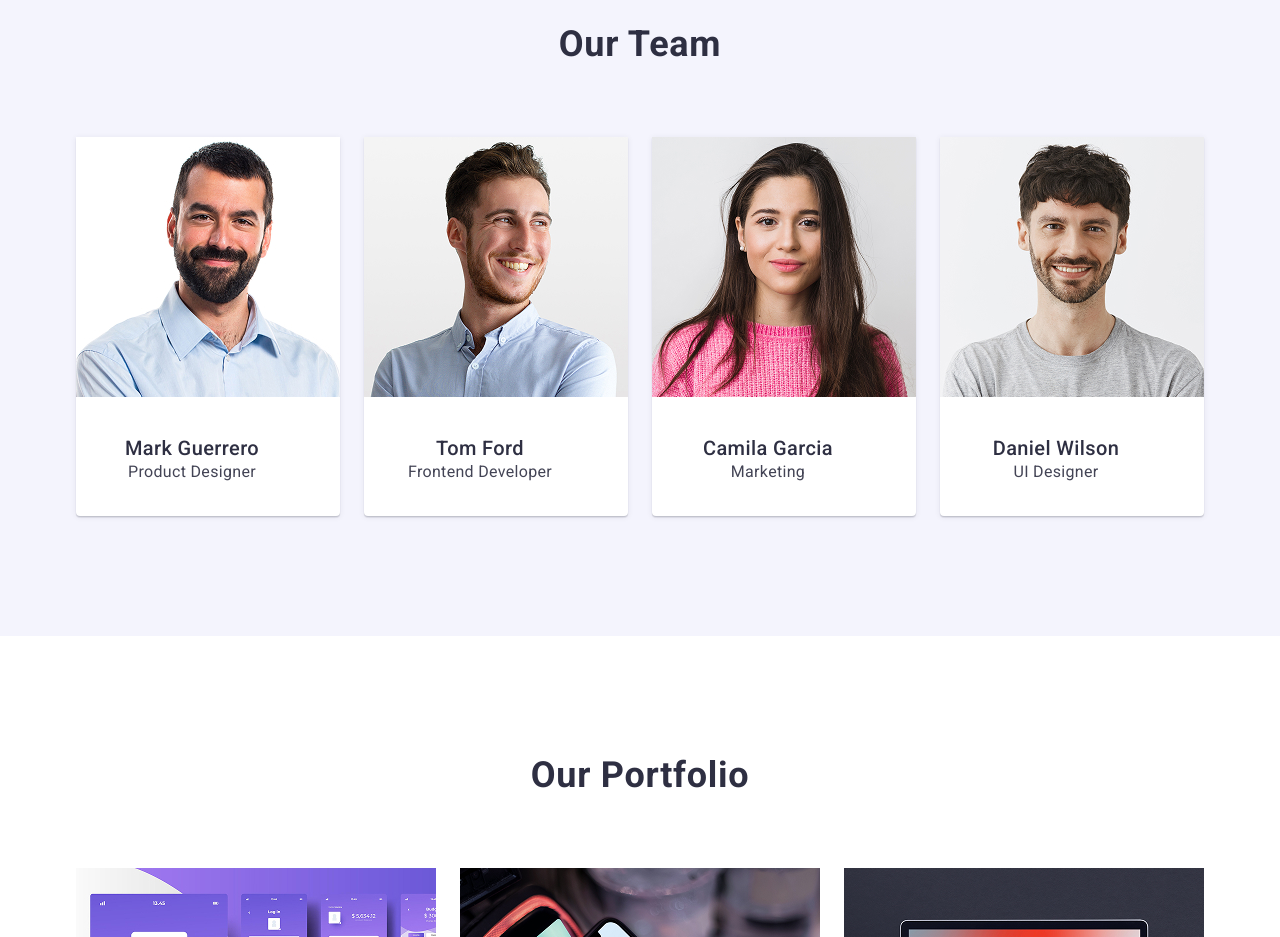
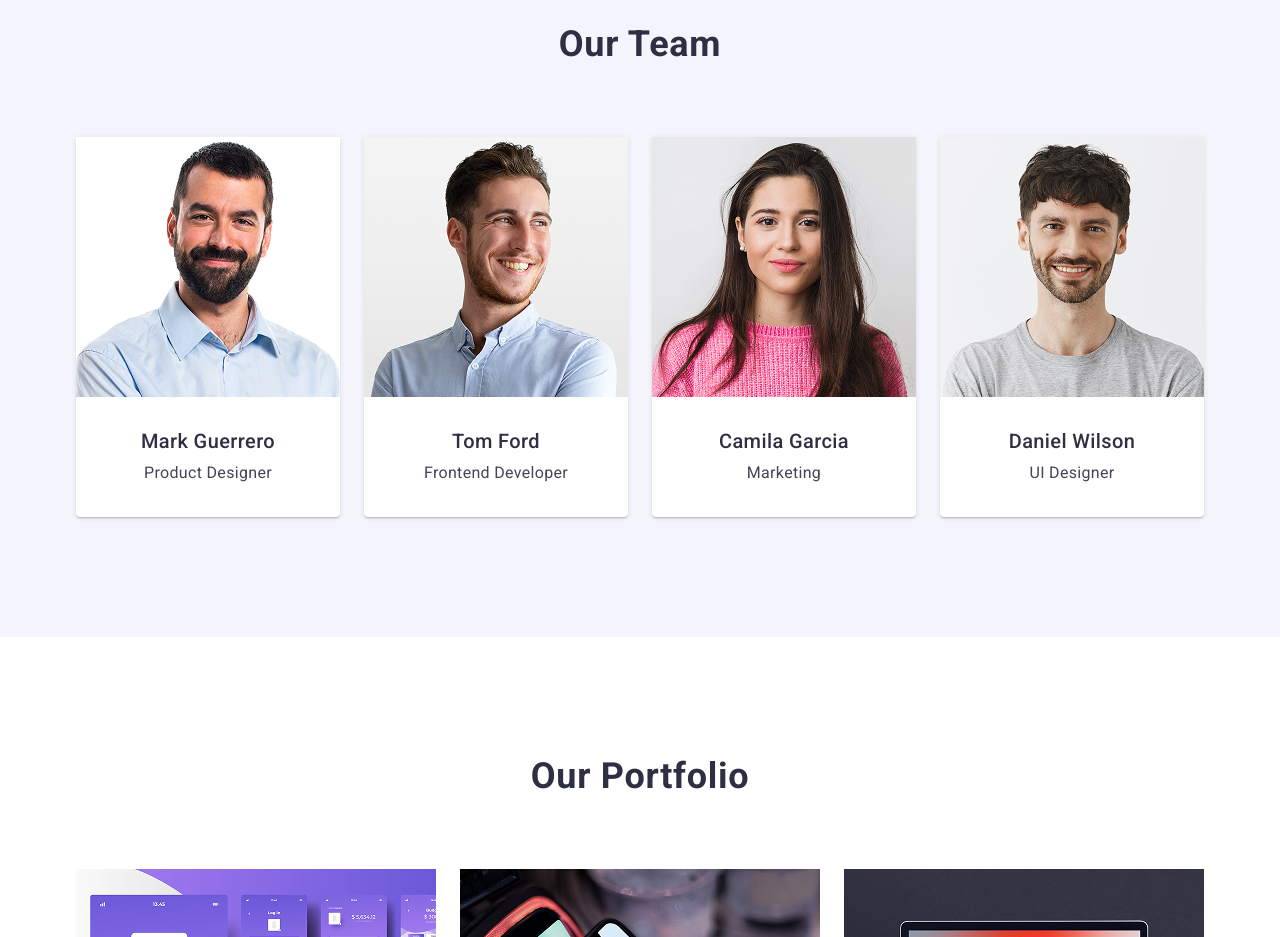
Before and after one commit to ViktorMatviichuk/goit-markup-hw-03, a plain HTML site: page index.html in a window 1280 px wide. Shown: the part 1120-2057 px from the top of the page. Drawn offline with nearby package versions, Linux system fonts and the light colour scheme.

Commit message:
Ver. 2.2

```diff
--- a/css/styles.css
+++ b/css/styles.css
@@ -248,7 +248,11 @@ ol {
 }
 
 .team-list-container {
+  display: flex;
+  flex-direction: column;
   max-width: 264px;
+  align-items: center;
+  justify-content: center;
   background-color: white;
   border-radius: 0 0 4px 4px;
   box-shadow: 0 2px 1px 0 rgba(46, 47, 66, 0.08), 0 1px 1px 0 rgba(46, 47, 66, 0.16), 0 1px 6px 0 rgba(46, 47, 66, 0.08);
@@ -260,7 +264,8 @@ ol {
   align-items: center;
   justify-content: center;
   max-width: 232px;
-  padding: 32px 16px;
+  padding: 32px 0;
+  gap: 8px;
 }
 
 .team-member {
```
